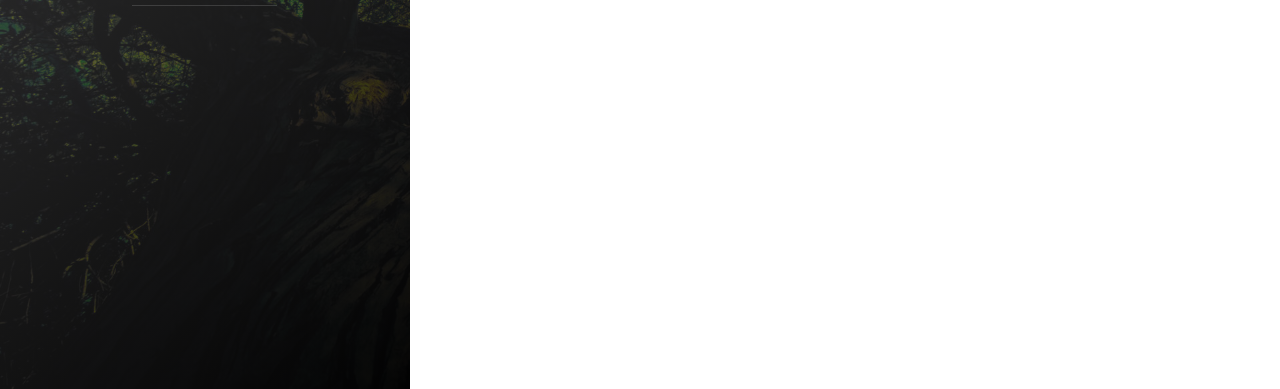
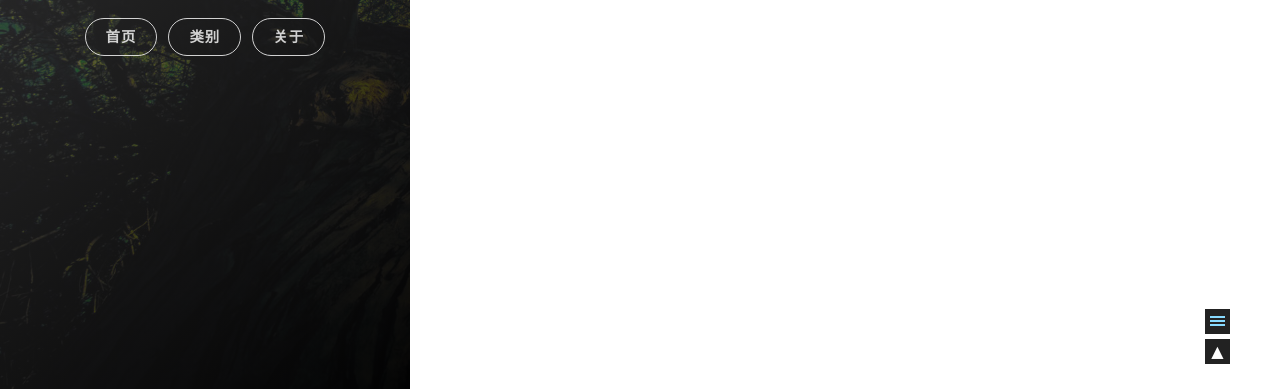
Before and after one commit to GYgavin/gygavin.github.io, a plain HTML site: page 2016/06/05/hello-everyone/index.html in a window 1280 px wide. Shown: the part 411-800 px from the top of the page. Drawn offline with nearby package versions, Linux system fonts and the light colour scheme; some packages are replaced by stand-ins of ours.

Commit message:
Site updated: 2016-06-05 21:03:31

```diff
--- a/2016/06/05/hello-everyone/index.html
+++ b/2016/06/05/hello-everyone/index.html
@@ -28,6 +28,8 @@
 <meta name="twitter:description" content="A good boy of China">
 
 
+
+      <link rel="icon" type="image/x-icon" href="/favicon.png">
 
     <link rel="stylesheet" href="/css/uno.css">
     <link rel="stylesheet" href="/css/highlight.css">
@@ -65,6 +67,15 @@
           <nav class="cover-navigation cover-navigation--primary">
             <ul class="navigation">
 
+
+
+                <li class="navigation__item"><a href="/" title="" class="">首页</a></li>
+
+
+                <li class="navigation__item"><a href="/categories" title="" class="">类别</a></li>
+
+
+                <li class="navigation__item"><a href="/about" title="" class="">关于</a></li>
 
 
             </ul>
@@ -183,6 +194,29 @@ classes that you can use:
 
 
 
+    <script type="text/javascript" src="//cdn.mathjax.org/mathjax/latest/MathJax.js?config=TeX-AMS-MML_HTMLorMML"></script>
+    <script type="text/javascript">
+        $(document).ready(function(){
+            MathJax.Hub.Config({
+                tex2jax: {inlineMath: [['[latex]','[/latex]'], ['\\(','\\)']]}
+            });
+        });
+    </script>
+
+
+
+
+    <script src="/js/awesome-toc.min.js"></script>
+    <script>
+        $(document).ready(function(){
+            $.awesome_toc({
+                overlay: true,
+                contentId: "post-content",
+            });
+        });
+    </script>
+
+
 
 
     <!--kill ie6 -->
```
Also changed, not shown: GYgavin/index.html (+22 -0 lines), archives/2016/06/index.html (+22 -0 lines), archives/2016/index.html (+22 -0 lines), archives/index.html (+22 -0 lines), index.html (+22 -0 lines).
